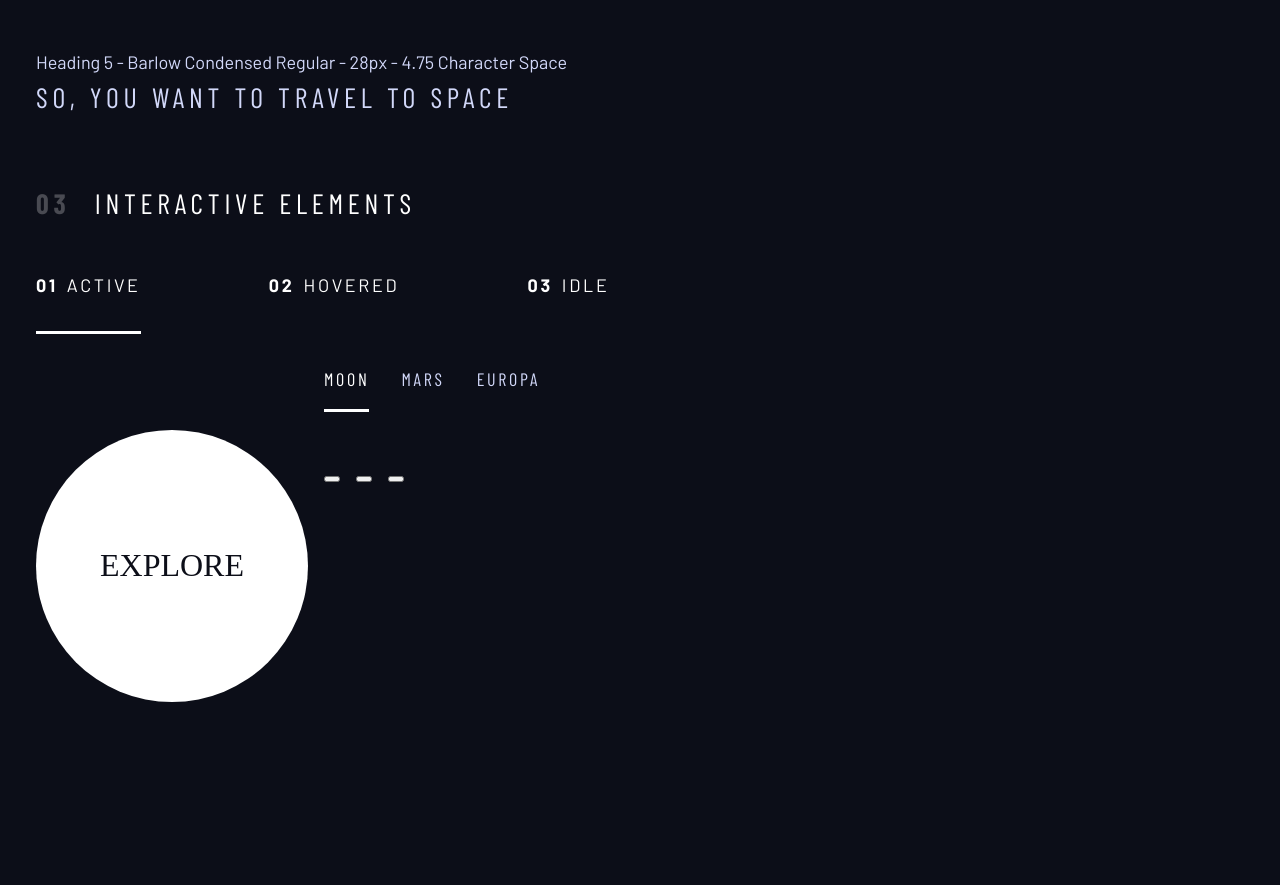
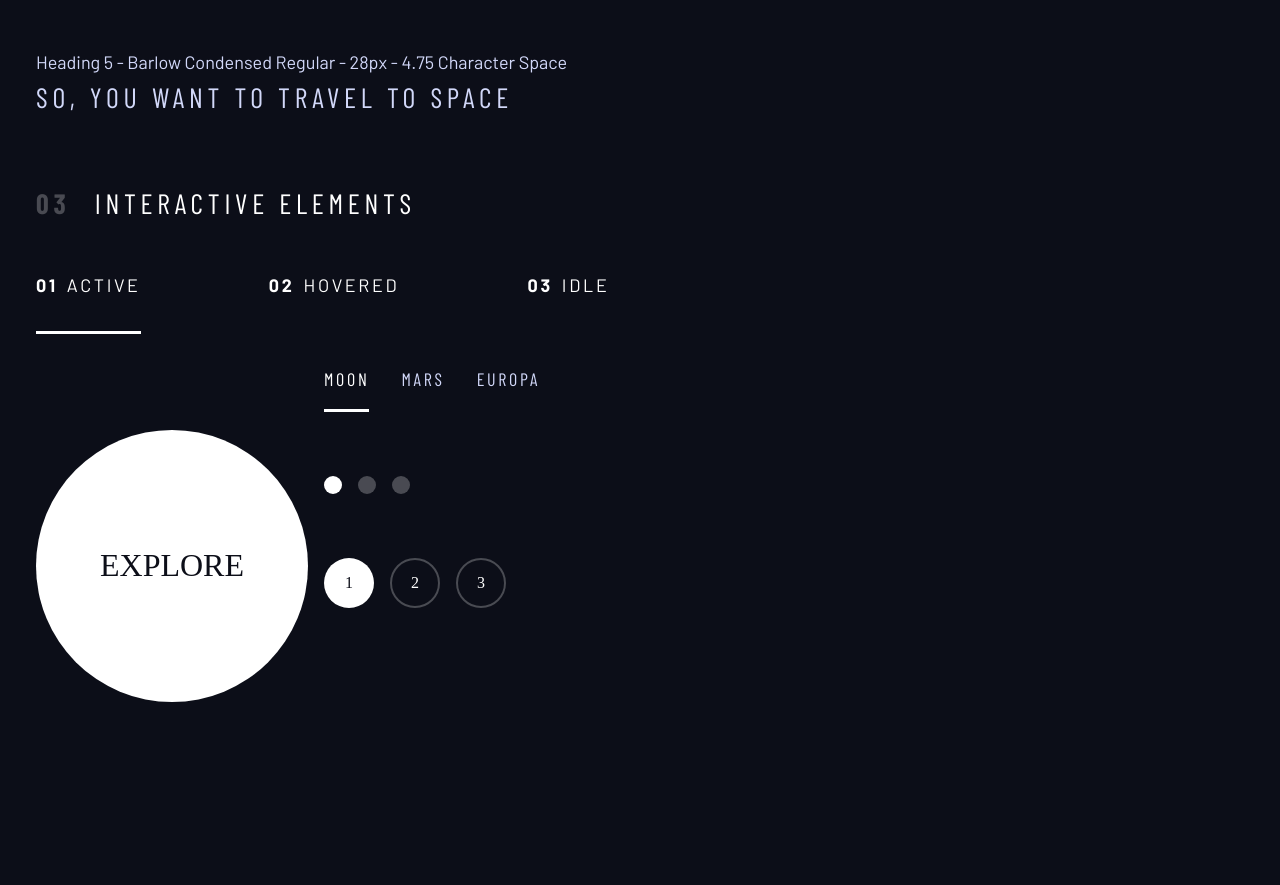
Before and after one commit to bbperry/spacetravel-course, a plain HTML site: page design-system.html in a window 1280 px wide. Shown: the part 1179-2064 px from the top of the page. Drawn offline with nearby package versions, Linux system fonts and the light colour scheme; a script that the page names is missing; a web font is replaced by a local one.

Commit message:
design complete

```diff
--- a/design-system.html
+++ b/design-system.html
@@ -125,6 +125,11 @@
                         </div>
 
                         <!-- Numbers -->
+                        <div class="number-indicators flex ff-serif fs-300">
+                            <button aria-selected="true">1</span></button>
+                            <button aria-selected="false">2</span></button>
+                            <button aria-selected="false">3</span></button>
+                        </div>
                     </div>
                 </div>
 
--- a/index.css
+++ b/index.css
@@ -260,3 +260,43 @@ select {
 .tab-list {
     --gap: 2rem;
 }
+
+.dot-indicators > * {
+    border: 0;
+    border-radius: 50%;
+    cursor: pointer;
+    aspect-ratio: 1;
+    padding: .5em;
+    background-color: hsl( var(--clr-white) / .25);
+}
+
+.dot-indicators > *:hover,
+.dot-indicators > *:focus {
+    background-color: hsl( var(--clr-white) / .5);
+}
+
+.dot-indicators > .active,
+.dot-indicators > [aria-selected="true"] {
+    background-color: hsl( var(--clr-white) / 1);
+}
+
+.number-indicators > * {
+    border: solid 2px hsl( var(--clr-white) / .25);
+    border-radius: 50%;
+    cursor: pointer;
+    width: 3.125em;
+    height: 3.125em;
+    background-color: hsl( var(--clr-white) / 0);
+    color: hsl( var(--clr-white) )
+}
+
+.number-indicators > *:hover,
+.number-indicators > *:focus {
+    border: solid 2px hsl( var(--clr-white) / .5);
+}
+
+.number-indicators > .active,
+.number-indicators > [aria-selected="true"] {
+    background-color: hsl( var(--clr-white) / 1);
+    color: hsl( var(--clr-dark) )
+}
```
